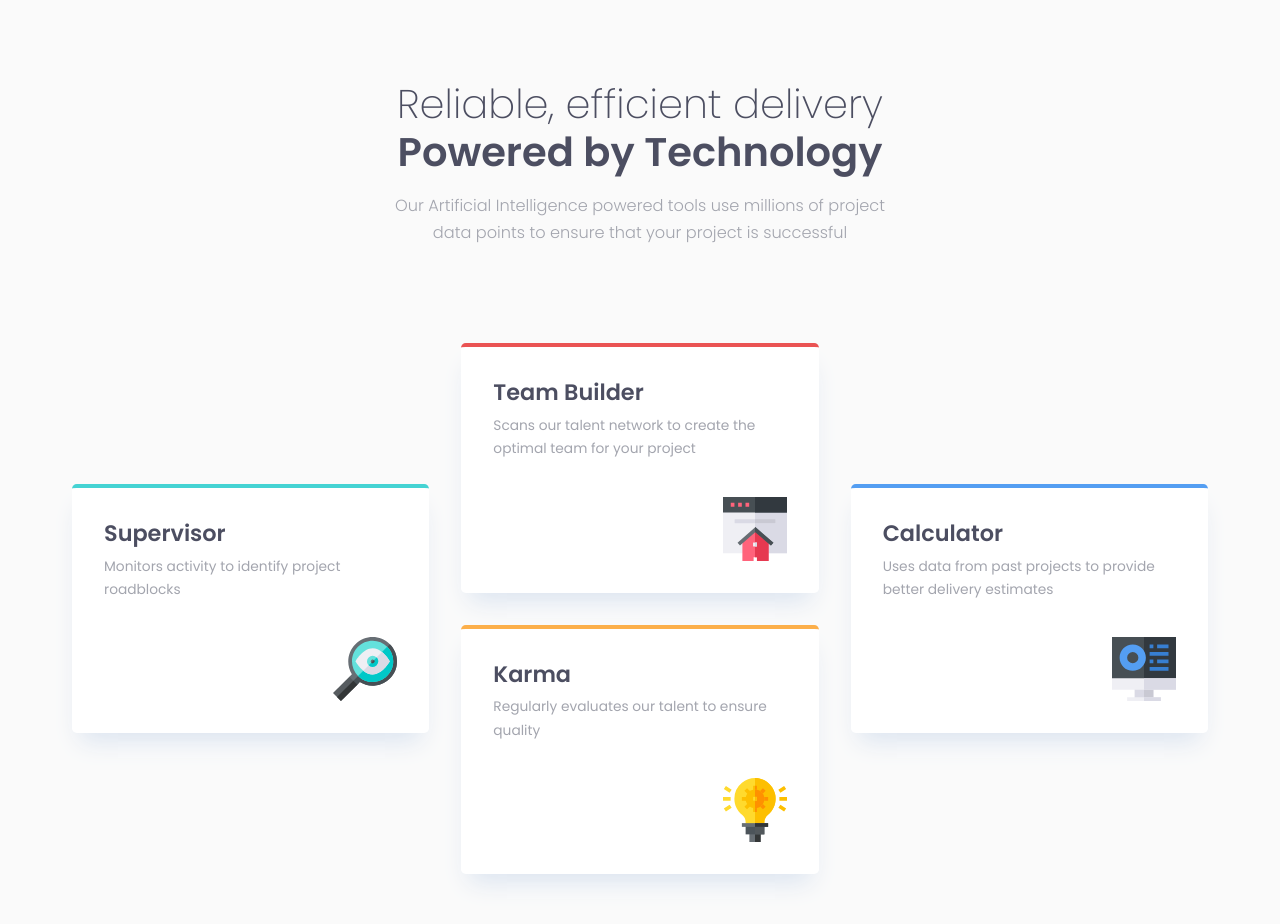
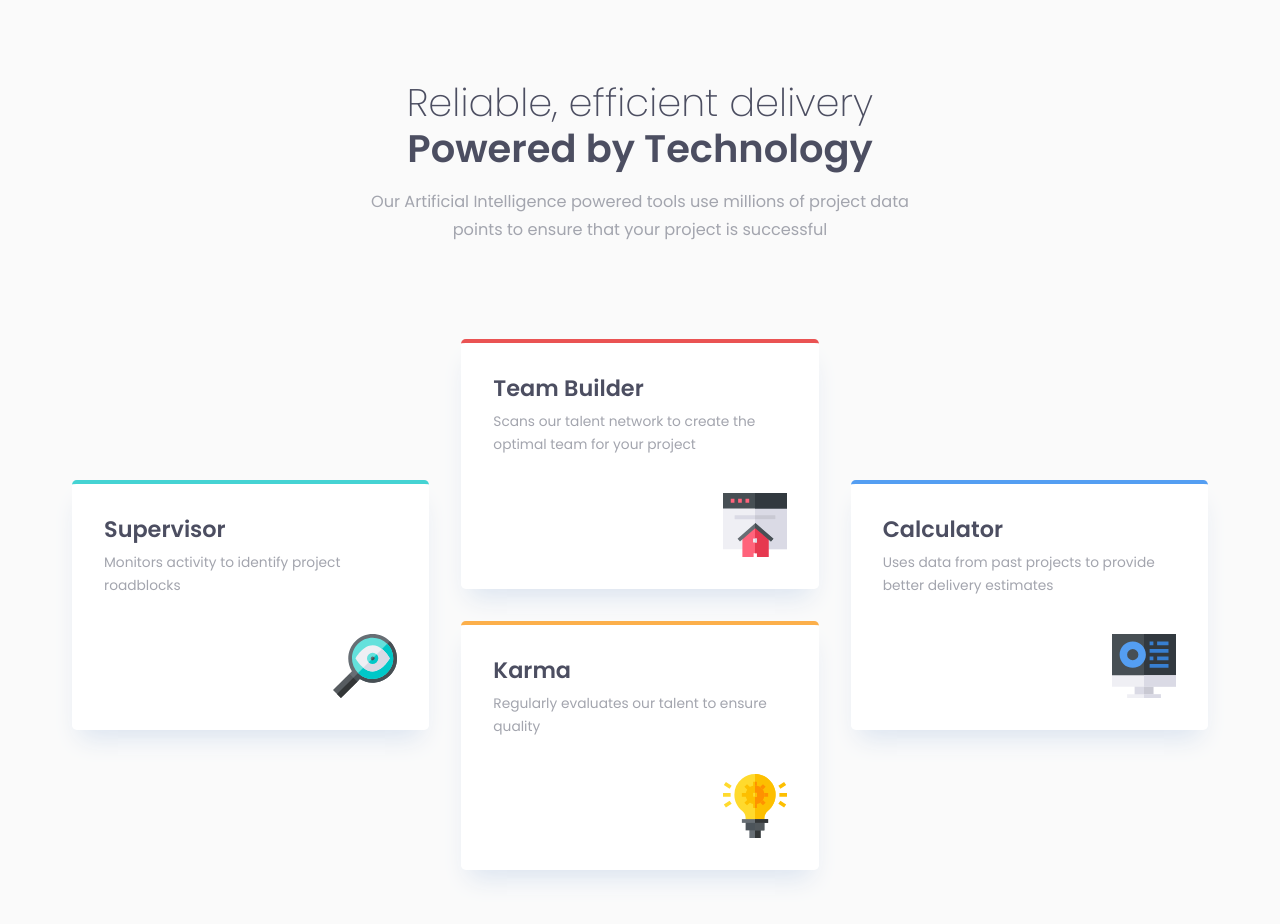
Before and after one commit to rodrigopereira21/four-card-feature-section-master, a plain HTML site: page index.html in a window 1280 px wide. Drawn offline with Linux system fonts and the light colour scheme.

Commit message:
Update style.css

```diff
--- a/style.css
+++ b/style.css
@@ -167,14 +167,14 @@ main {
     }
 
     .wrapper--narrow {
-        max-width: 580px;
+        max-width: 603px;
     }
 
     h1 {
-        font-size: 2.5rem;
+        font-size: 2.4rem;
     }
 
     header p {
-        font-weight: 300;
+        font-weight: var(--fw-normal);
     }
 }
```
